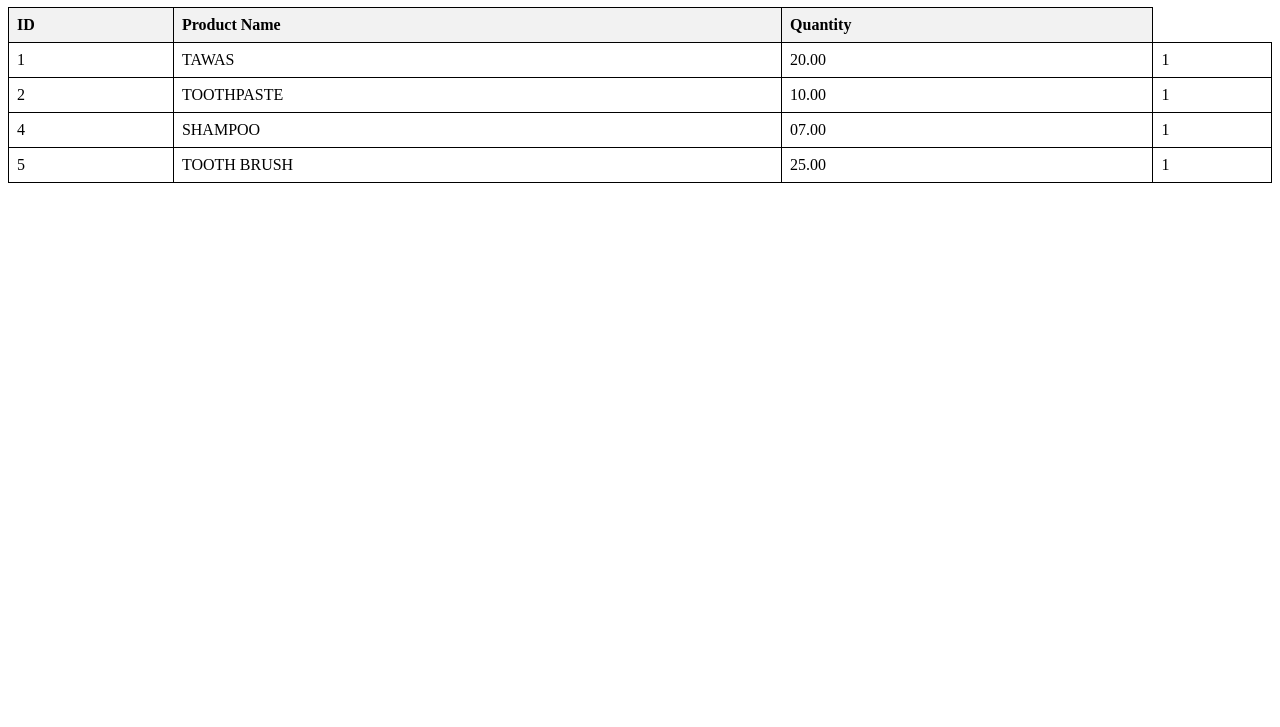
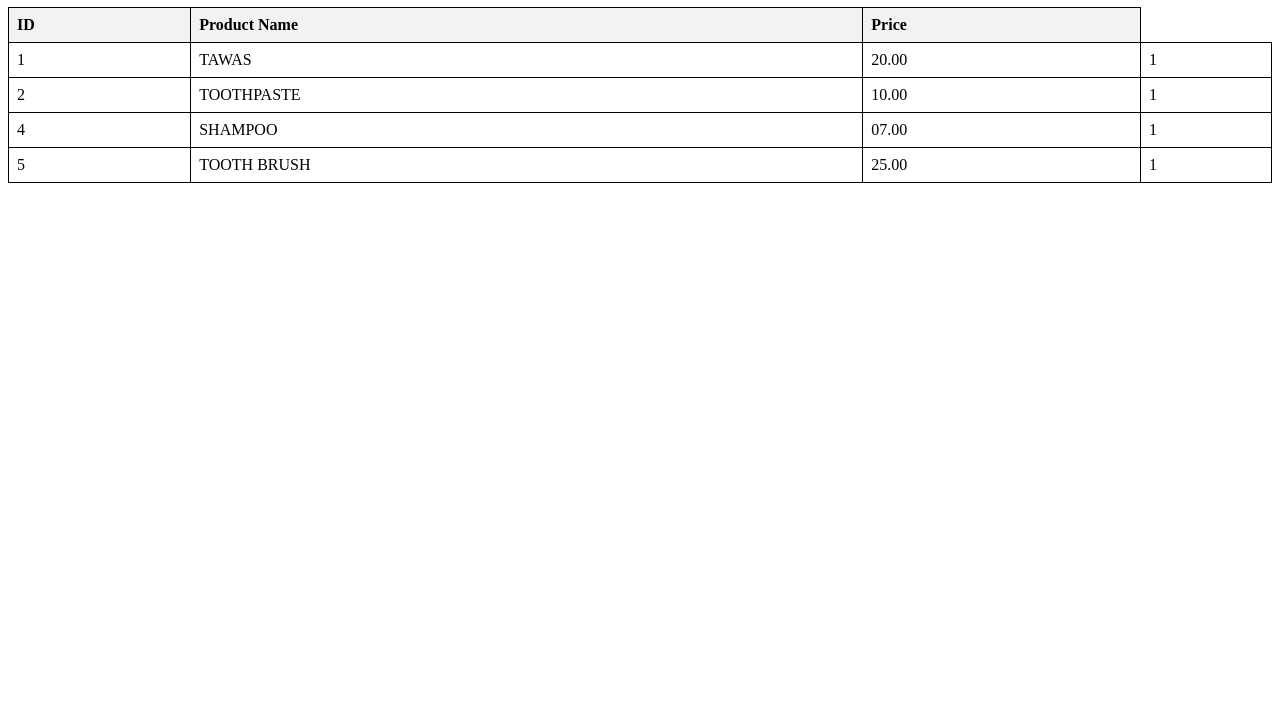
Before and after one commit to Jhasen22/it28-ecommerce-m-ambogna, a plain HTML site: page index.html in a window 1280 px wide. Shown: the part 73-800 px from the top of the page. Drawn offline with Linux system fonts and the light colour scheme.

```diff
--- a/index.html
+++ b/index.html
@@ -28,8 +28,8 @@
             <tr>
                 <th>ID</th>
                 <th>Product Name</th>
+                <th>Price</th>
 
-                <th>Quantity</th>
             </tr>
         </thead>
         <tbody>
```
